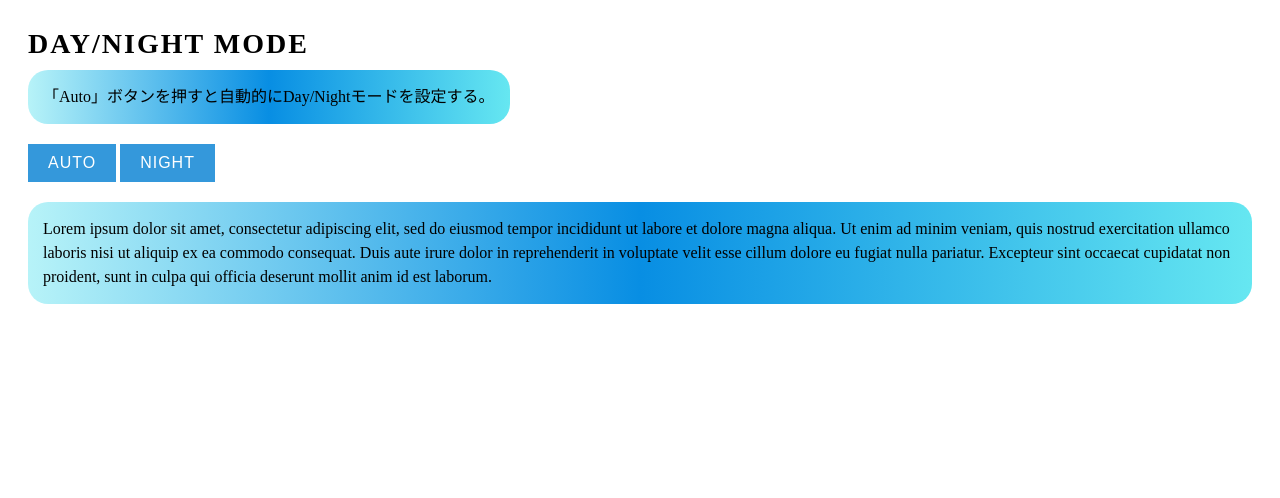
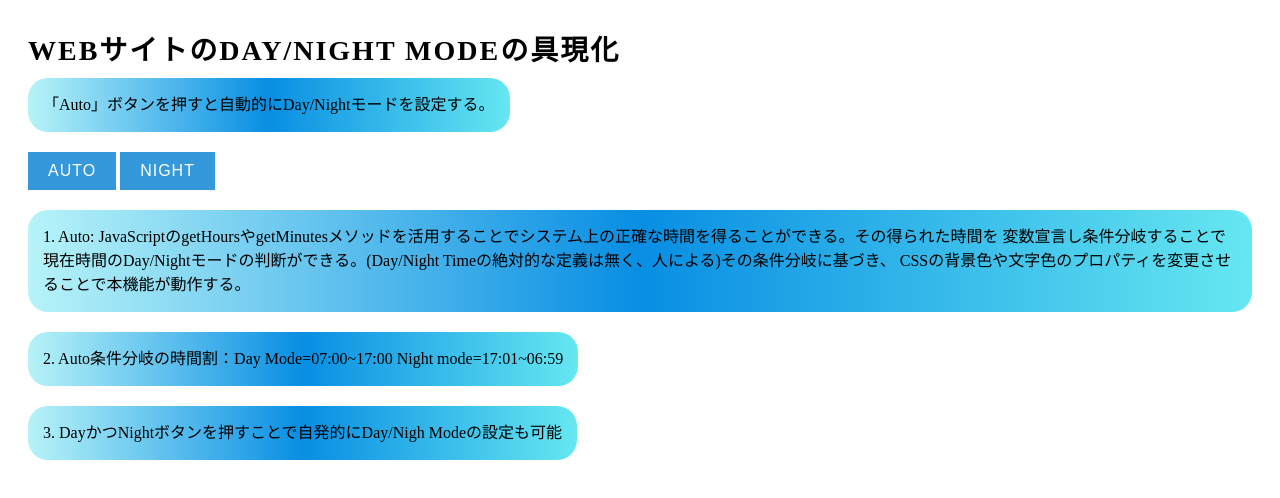
Before and after one commit to ganiel1007/DNmode, a plain HTML site: page index.html in a window 1280 px wide. Drawn offline with Linux system fonts and the light colour scheme.

Commit message:
Add files via upload

```diff
--- a/index.html
+++ b/index.html
@@ -55,7 +55,9 @@
 
 
 <body id='object' class='container'>
-    <h2 class='bar1'>Day/Night Mode </h2>
+    <h2 class='bar1'> WebサイトのDay/Night Modeの具現化
+
+    </h2>
 
 
     <div>
@@ -64,9 +66,13 @@
     <button id='1' class='button' onclick="Change()">Auto</button>
     <button id='2' class='button' onclick="ToggleMode()">Night</button>
     <div>
-        <p class='mainbar'>Lorem ipsum dolor sit amet, consectetur adipiscing elit, sed do eiusmod tempor incididunt ut labore et dolore magna aliqua. Ut enim ad minim veniam, quis nostrud exercitation ullamco laboris nisi ut aliquip ex ea commodo consequat. Duis aute irure
-            dolor in reprehenderit in voluptate velit esse cillum dolore eu fugiat nulla pariatur. Excepteur sint occaecat cupidatat non proident, sunt in culpa qui officia deserunt mollit anim id est laborum.</p>
+        <p class='mainbar'>1. Auto: JavaScriptのgetHoursやgetMinutesメソッドを活用することでシステム上の正確な時間を得ることができる。その得られた時間を 変数宣言し条件分岐することで現在時間のDay/Nightモードの判断ができる。(Day/Night Timeの絶対的な定義は無く、人による)その条件分岐に基づき、 CSSの背景色や文字色のプロパティを変更させることで本機能が動作する。 </p>
+        <p class="mainbar">2. Auto条件分岐の時間割：Day Mode=07:00~17:00 Night mode=17:01~06:59</p>
     </div>
+    <div>
+        <p class="mainbar">3. DayかつNightボタンを押すことで自発的にDay/Nigh Modeの設定も可能</p>
+    </div>
+
 </body>
 
 <script>
```
